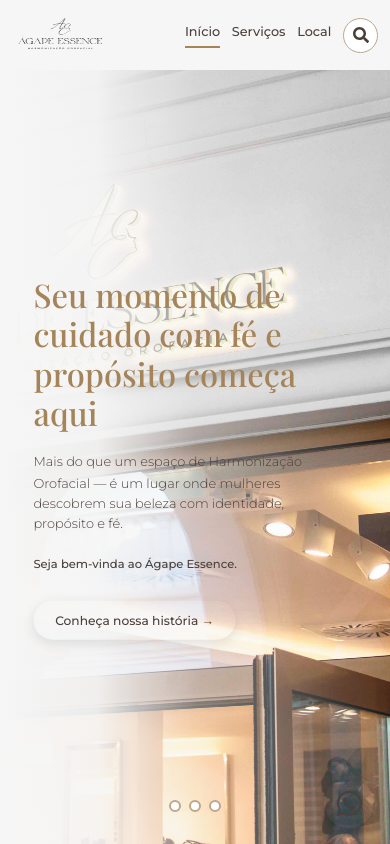
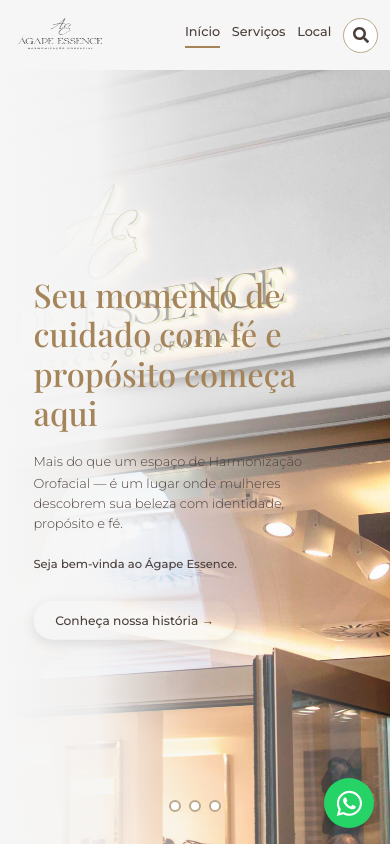
Before and after one commit to Henrilsm/agape-essence, a Next.js app: page / in a window 390 px wide. Built offline with nearby package versions, Linux system fonts and the light colour scheme.

Commit message:
Retoques estilização cards mobile

```diff
--- a/app/page.module.css
+++ b/app/page.module.css
@@ -461,6 +461,11 @@
   .problemCard {
     padding: 1.6rem;
     border-radius: 14px;
+    background: rgba(255, 255, 255, 0.65);
+  }
+
+  .problemCard:hover {
+    background: rgba(255, 255, 255, 0.85);
   }
 
   .problemName {
@@ -474,6 +479,11 @@
   .advantageCard {
     padding: 1rem 0.8rem;
     border-radius: 14px;
+    background: rgba(255, 255, 255, 0.65);
+  }
+
+  .advantageCard:hover {
+    background: rgba(255, 255, 255, 0.85);
   }
 
   .advantageName {
--- a/components/WhatsappButton.module.css
+++ b/components/WhatsappButton.module.css
@@ -3,8 +3,9 @@
   bottom: clamp(1rem, 4vw, 2rem);
   right: clamp(1rem, 4vw, 2rem);
 
-  background-color: #25D366;
-  color: white;
+  background-color: #25D366 !important;
+  background: #25D366 !important;
+  color: white !important;
 
   width: clamp(50px, 12vw, 60px);
   height: clamp(50px, 12vw, 60px);
@@ -18,6 +19,9 @@
   z-index: 1000;
 
   transition: transform 0.2s ease;
+
+  /* Força opacidade total - sem transparência */
+  opacity: 1 !important;
 }
 
 .whatsappButton > svg {
@@ -35,10 +39,18 @@
     right: 1rem;
     width: 50px;
     height: 50px;
+    background-color: #25D366 !important;
+    background: #25D366 !important;
+    color: white !important;
+    opacity: 1 !important;
+    /* Remove qualquer filtro ou transparência */
+    filter: none !important;
+    backdrop-filter: none !important;
   }
 
   .whatsappButton > svg {
     font-size: 1.8rem;
+    color: white !important;
   }
 }
 
@@ -49,10 +61,34 @@
     right: 1.5rem;
     width: 55px;
     height: 55px;
+    background-color: #25D366 !important;
+    background: #25D366 !important;
+    color: white !important;
+    opacity: 1 !important;
+    /* Remove qualquer filtro ou transparência */
+    filter: none !important;
+    backdrop-filter: none !important;
   }
 
   .whatsappButton > svg {
     font-size: 2rem;
+    color: white !important;
+  }
+}
+
+/* Regra específica para navegadores móveis problemáticos */
+@media screen and (max-width: 768px) {
+  .whatsappButton {
+    background-color: #25D366 !important;
+    background: #25D366 !important;
+    color: white !important;
+    opacity: 1 !important;
+    filter: none !important;
+    backdrop-filter: none !important;
+  }
+
+  .whatsappButton > svg {
+    color: white !important;
   }
 }
 
```
